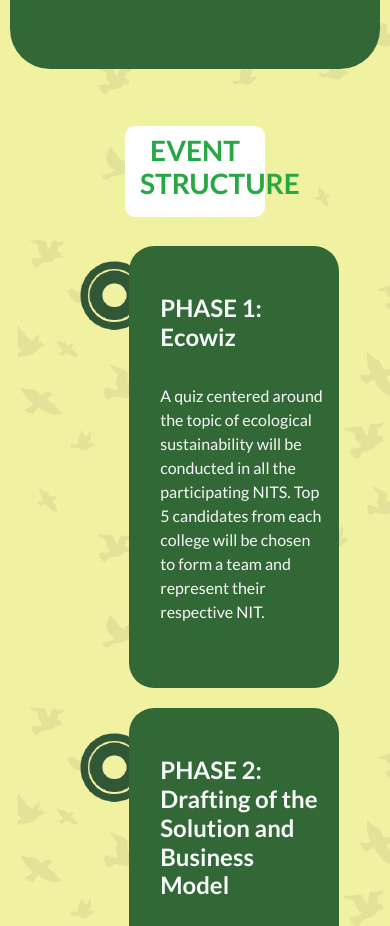
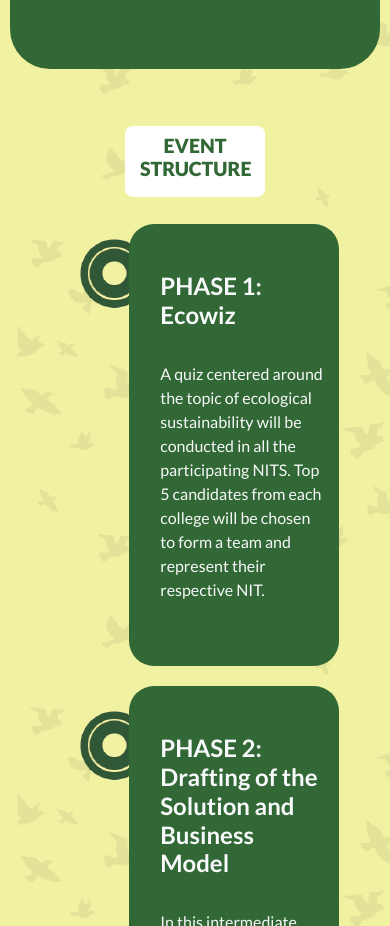
Before and after one commit to rutu1012/ECOPRENEUR, a plain HTML site: page index.html in a window 390 px wide. Shown: the part 1440-2366 px from the top of the page. Drawn offline with nearby package versions, Linux system fonts and the light colour scheme.

Commit message:
event structure added

```diff
--- a/index.html
+++ b/index.html
@@ -40,7 +40,7 @@
           <div class="row">
               <div class="col"></div>
           <div class="col mt-1 heading2">
-              <h3 class="text-success font-weight-bold text-center pt-2 pb-2" style="user-select: auto; ">EVENT STRUCTURE</h3>
+              <h3 class="text-center pt-2 pb-2 ">EVENT STRUCTURE</h3>
           </div>
           <div class="col"></div>
           </div>
@@ -113,7 +113,7 @@
           <div class="row">
               <div class="col"></div>
           <div class="col mt-1 heading2">
-              <h3 class="text-success font-weight-bold text-center pt-2 pb-2" style="user-select: auto; ">EVENT STRUCTURE</h3>
+              <h3 class="text-center pt-2 pb-2" style="user-select: auto; ">EVENT STRUCTURE</h3>
           </div>
           <div class="col"></div>
           </div>
--- a/style.css
+++ b/style.css
@@ -82,8 +82,8 @@ body{
 .bg{
     background-image: url(birds.png);
     background-color: #f0f1a1;
-    height: 300vh;
-    background-size: 130vw auto;
+    height: 500vh;
+    background-size: 100vw auto;
     margin-top: 11.5vw;
 }
 .circle{
@@ -95,7 +95,7 @@ body{
   .structure{
     margin-top: 5%;
   }
-  .heading2{
+  /* .heading2{
       color:#316835;
       background-color: white;
       height: 2%;
@@ -103,11 +103,8 @@ body{
       border-radius: 10px;
       margin-bottom: 5%;
       position: center;
-  }
-  h3{
-    font-weight: 1200;
-    color:#316835
-  }
+  } */
+
   .estruct {
       /* margin-top: 10%; */
       background-color: #316835;
@@ -117,6 +114,22 @@ body{
       /* color: white; */
       /* font-weight: 900; */
       max-width: 75%;
+    }
+    h3{
+        font-weight: 1200;
+        color:#316835;
+        font-size: 2.5vw;
+        font-weight: 900;
+      }
+    .heading2{
+        /* color:#316835; */
+        background-color: white;
+        height: 2%;
+        width:10%;
+
+        border-radius: 8px;
+        margin-bottom: 3vw;
+        position: center;
     }
 .heading {
     color: #316835;
@@ -218,6 +231,22 @@ body{
         margin:auto 10vw;
         margin-bottom: 5vw;
       }
+      h3{
+        font-weight: 1200;
+        color:#316835;
+        font-size: 5vw;
+        font-weight: 900;
+      }
+    .heading2{
+        /* color:#316835; */
+        background-color: white;
+        height: 2%;
+        width:10%;
+
+        border-radius: 8px;
+        margin-bottom: 5vw;
+        position: center;
+    }
       .btn3{
         margin-left: 42vw;
         border: 1.7px #fff solid;
```
